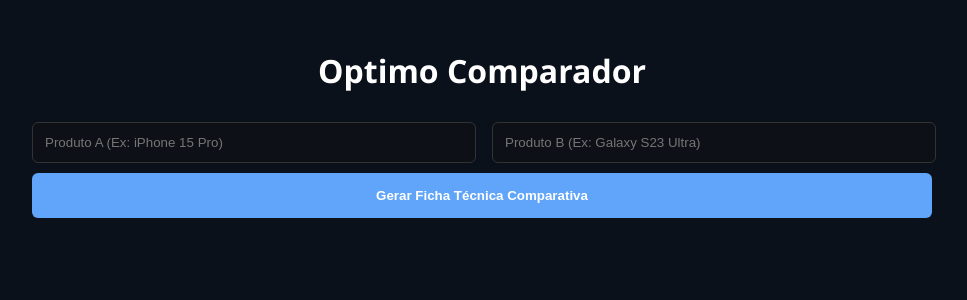
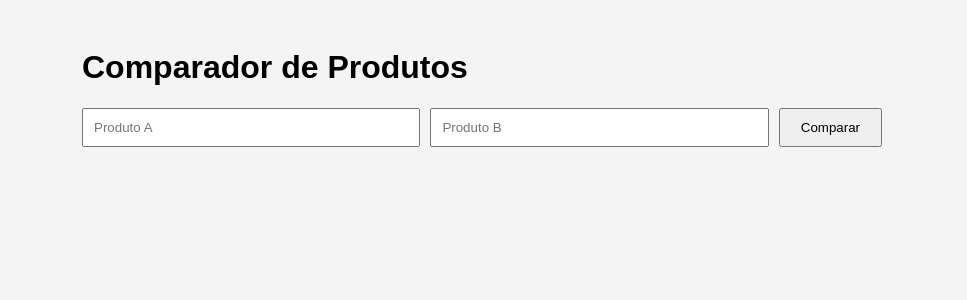
Before and after one commit to FischerTech86/saber-o-preco, a Flask app: page / in a window 1280 px wide. Shown: the top 300 px of the page, without its empty margins (158-1125 px from the left). Run offline with Flask 3, Linux system fonts and the light colour scheme.

Commit message:
Refactor HTML structure and styling for product comparator

```diff
--- a/templates/index.html
+++ b/templates/index.html
@@ -1,39 +1,50 @@
 <!DOCTYPE html>
 <html lang="pt-br">
 <head>
+    <meta charset="UTF-8">
+    <title>Comparador</title>
     <style>
-        body { background: #0a111a; color: #fff; font-family: 'Segoe UI', sans-serif; padding: 20px; }
-        .grid-comp { display: grid; grid-template-columns: 1fr 1fr; gap: 20px; margin-top: 30px; }
-        .card { padding: 20px; border-radius: 12px; border: 1px solid #333; background: #161b22; }
-        .card h3 { color: #60a5fa; border-bottom: 1px solid #333; padding-bottom: 10px; }
-        ul { list-style: none; padding: 0; }
-        li { padding: 8px 0; border-bottom: 1px solid #222; }
-        input { width: 95%; padding: 12px; margin-bottom: 10px; background: #0d1117; border: 1px solid #333; color: white; border-radius: 6px; }
-        button { width: 100%; padding: 15px; background: #60a5fa; border: none; cursor: pointer; color: white; font-weight: bold; border-radius: 6px; }
+        body { font-family: sans-serif; background-color: #f4f4f4; padding: 20px; }
+        .container { max-width: 800px; margin: auto; }
+        .grid-form { display: flex; gap: 10px; margin-bottom: 20px; }
+        input { flex: 1; padding: 10px; }
+        button { padding: 10px 20px; cursor: pointer; }
+
+        .grid-results { display: flex; gap: 20px; }
+        .card { flex: 1; background: white; padding: 20px; border: 1px solid #ddd; }
     </style>
 </head>
 <body>
-    <div style="max-width: 900px; margin: auto;">
-        <h1 style="text-align: center;">Optimo Comparador</h1>
-        <form method="POST">
-            <div class="grid-comp">
-                <input type="text" name="prodA" placeholder="Produto A (Ex: iPhone 15 Pro)" required>
-                <input type="text" name="prodB" placeholder="Produto B (Ex: Galaxy S23 Ultra)" required>
-            </div>
-            <button type="submit">Gerar Ficha Técnica Comparativa</button>
+    <div class="container">
+        <h1>Comparador de Produtos</h1>
+
+        <form method="POST" class="grid-form">
+            <input type="text" name="prodA" placeholder="Produto A" required>
+            <input type="text" name="prodB" placeholder="Produto B" required>
+            <button type="submit">Comparar</button>
         </form>
 
-        {% if dados_a %}
-        <div class="grid-comp">
-            <div class="card">
-                <h3>{{ nome_a }}</h3>
-                <ul>{% for k, v in dados_a.items() %}<li><b>{{k}}:</b> {{v}}</li>{% endfor %}</ul>
+        {% if dados_a and dados_b %}
+            <div class="grid-results">
+                <div class="card">
+                    <h3>{{ nome_a.upper() }}</h3>
+                    <ul>
+                        {% for chave, valor in dados_a.items() %}
+                            <li><b>{{ chave }}:</b> {{ valor }}</li>
+                        {% endfor %}
+                    </ul>
+                </div>
+                <div class="card">
+                    <h3>{{ nome_b.upper() }}</h3>
+                    <ul>
+                        {% for chave, valor in dados_b.items() %}
+                            <li><b>{{ chave }}:</b> {{ valor }}</li>
+                        {% endfor %}
+                    </ul>
+                </div>
             </div>
-            <div class="card">
-                <h3>{{ nome_b }}</h3>
-                <ul>{% for k, v in dados_b.items() %}<li><b>{{k}}:</b> {{v}}</li>{% endfor %}</ul>
-            </div>
-        </div>
+        {% elif request.method == 'POST' %}
+            <p style="color:red;">Produto não encontrado no banco de dados.</p>
         {% endif %}
     </div>
 </body>
```
